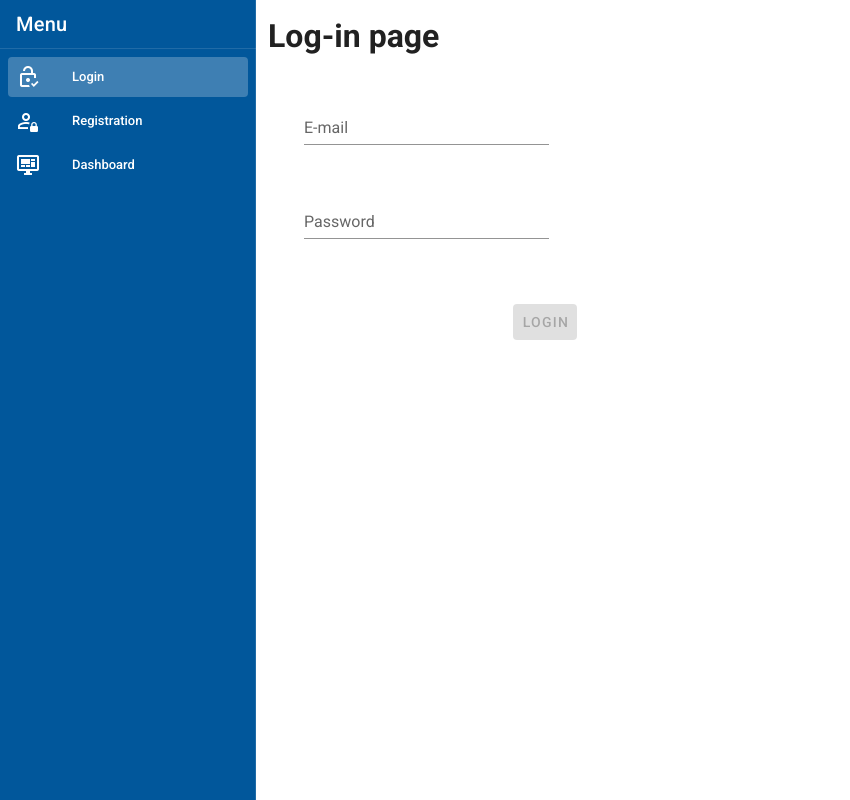
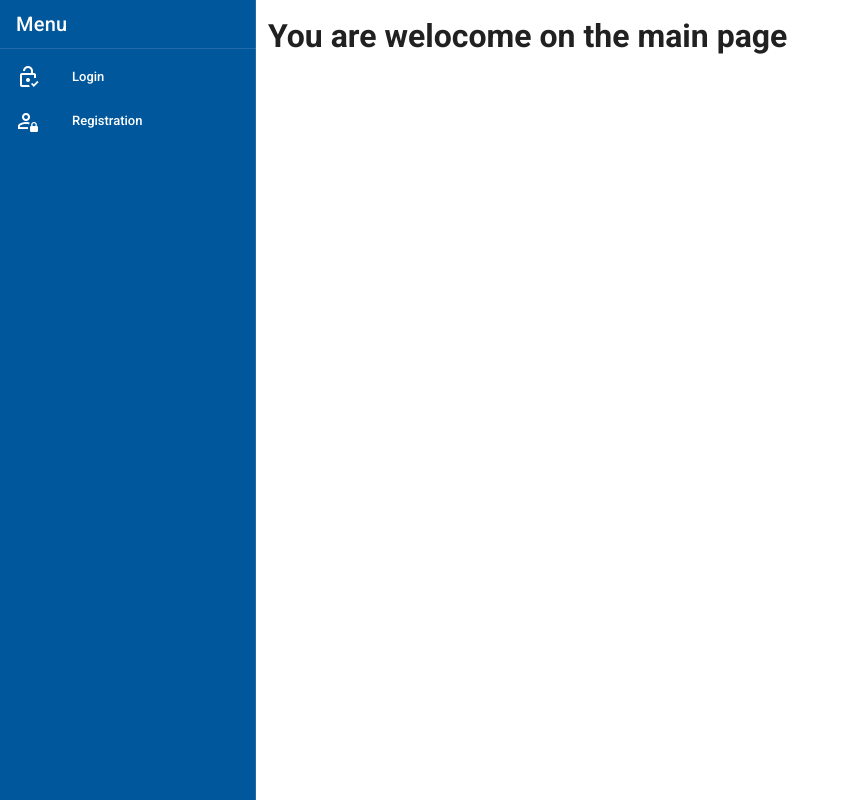
Before and after one commit to tanovikova22/practical-project, a Vue app: page / in a window 1280 px wide. Shown: the whole page, without its empty margins (0-850 px from the left). Built offline with nearby package versions, Linux system fonts and the light colour scheme.

Commit message:
guard route & started work with localStorage

```diff
--- a/src/App.vue
+++ b/src/App.vue
@@ -10,7 +10,7 @@
       <v-divider></v-divider>
 
       <v-list dense nav>
-        <v-list-item v-for="item in items" :key="item.title" :to="item.url">
+        <v-list-item v-for="item in setMenu" :key="item.title" :to="item.url">
           <v-list-item-icon>
             <v-icon>{{ item.icon }}</v-icon>
           </v-list-item-icon>
@@ -28,24 +28,48 @@
 </template>
 
 <script>
+import { mapGetters } from "vuex";
 export default {
   name: "App",
 
-  components: {},
-
   data() {
     return {
-      items: [
-        { title: "Login", icon: "mdi-lock-open-check-outline", url: "/" },
-        {
-          title: "Registration",
-          icon: "mdi-account-lock-outline",
-          url: "/registration"
-        },
-        { title: "Dashboard", icon: "mdi-monitor-dashboard", url: "/dashboard" }
-      ],
       right: null
     };
+  },
+
+  computed: {
+    ...mapGetters(["isLogged"]),
+
+    setMenu() {
+      if (this.isLogged) {
+        return [
+          {
+            title: "Dashboard",
+            icon: "mdi-monitor-dashboard",
+            url: "/dashboard"
+          }
+        ];
+      } else {
+        return [
+          {
+            title: "Login",
+            icon: "mdi-lock-open-check-outline",
+            url: "/login"
+          },
+          {
+            title: "Registration",
+            icon: "mdi-account-lock-outline",
+            url: "/registration"
+          }
+        ];
+      }
+    }
+  },
+  created() {
+    if (localStorage.user) {
+      this.$store.commit("setUser", JSON.parse(localStorage.user));
+    }
   }
 };
 </script>
--- a/src/components/DashBoard.vue
+++ b/src/components/DashBoard.vue
@@ -1,7 +1,13 @@
 <template>
-  <v-container>dashboard</v-container>
+  <v-container>{{showUser}}</v-container>
 </template>
 
 <script>
-export default {};
+export default {
+  computed: {
+    showUser() {
+      return this.$store.getters.getUser;
+    }
+  }
+};
 </script>
--- /dev/null
+++ b/src/components/HomePage.vue
@@ -0,0 +1,9 @@
+<template>
+  <div class="container">
+    <h1>You are welocome on the main page</h1>
+  </div>
+</template>
+
+<script>
+export default {};
+</script>
--- a/src/main.js
+++ b/src/main.js
@@ -28,5 +28,6 @@ new Vue({
       measurementId: "G-7CFSC6BK5Z"
     };
     firebase.initializeApp(firebaseConfig);
-  }
+
+  },
 }).$mount('#app')
--- a/src/router/index.js
+++ b/src/router/index.js
@@ -4,23 +4,41 @@ import Router from 'vue-router'
 import Registration from '../components/Registration'
 import LogIn from '../components/LogIn'
 import DashBoard from '../components/DashBoard'
+import HomePage from '../components/HomePage'
+import store from '../store';
 
 Vue.use(Router);
 
-export default new Router({
+
+function guard(to, from, next) {
+    if (store.getters.isLogged) {
+        next()
+    } else {
+        next('/login?loginError=true')
+    }
+}
+
+export default new Router(
+
+    {
         mode: 'history',
         routes: [
             {
-            path: '/',
+                path: '/login',
                 component: LogIn
             },
             {
                 path: '/registration',
-            component: Registration
+                component: Registration,
             },
             {
                 path: '/dashboard',
-            component: DashBoard
+                component: DashBoard,
+                beforeEnter: guard
+            },
+            {
+                path: '/',
+                component: HomePage
             }
-    ]
+        ],
     })
--- a/src/store/index.js
+++ b/src/store/index.js
@@ -13,6 +13,9 @@ export default new Vuex.Store({
     mutations: {
         setUser(state, payload) {
             state.user = payload
+
+            let parsed = JSON.stringify(payload)
+            localStorage.setItem('user', parsed)
         }
     },
 
@@ -30,9 +33,10 @@ export default new Vuex.Store({
         login({ commit }, payload) {
             firebase.auth().signInWithEmailAndPassword(payload.email, payload.password)
                 .then(user => {
-                    let id = user.uid;
+                    let id = user.user.uid;
                     commit('setUser', { ...payload, id })
                     router.push("/dashboard")
+
                 }).catch(error => console.log(error.message))
         }
     },
@@ -40,6 +44,10 @@ export default new Vuex.Store({
     getters: {
         getUser(state) {
             return state.user
+        },
+
+        isLogged(state) {
+            return state.user !== null
         }
     }
 })
```
Lines whose indentation alone changed are shown as unchanged.
